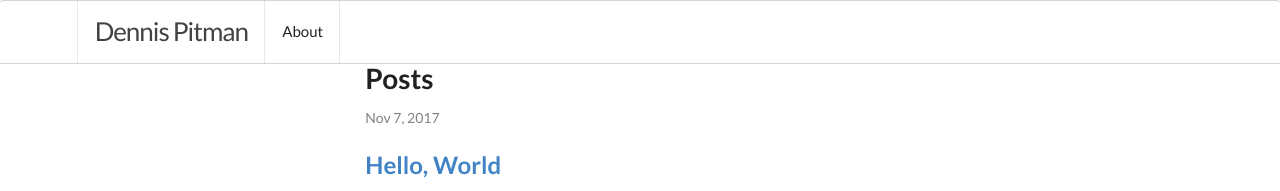
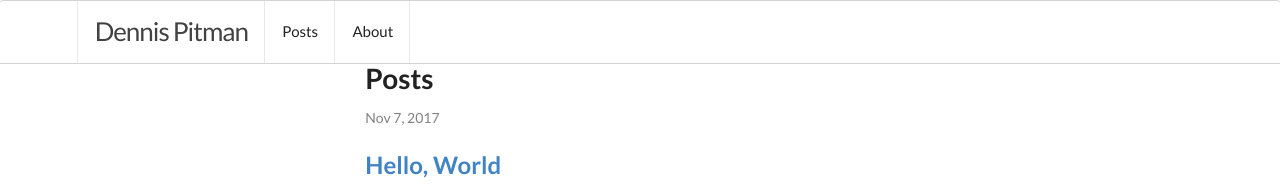
Before and after one commit to dpitman85/dpitman85.github.io, a Jekyll site: the page built from index.html, in a window 1280 px wide. Shown: the top 191 px of the page. Built offline with Jekyll 4.4.1, drawn with Linux system fonts in a browser that asks for light colours.

Commit message:
Update header.html

```diff
--- a/_includes/header.html
+++ b/_includes/header.html
@@ -3,6 +3,7 @@
 	  <div class="header item">
     	<a class="site-title" href="{{ site.baseurl }}/">{{ site.title }}</a>
       </div>
+	    <a class="item" href="/posts.html">Posts</a>
   		  {% for my_page in site.pages %}
        		{% if my_page.title %}
     		  <a class="item" href="{{ my_page.url | prepend: site.baseurl }}">{{ my_page.title }}</a>
```
